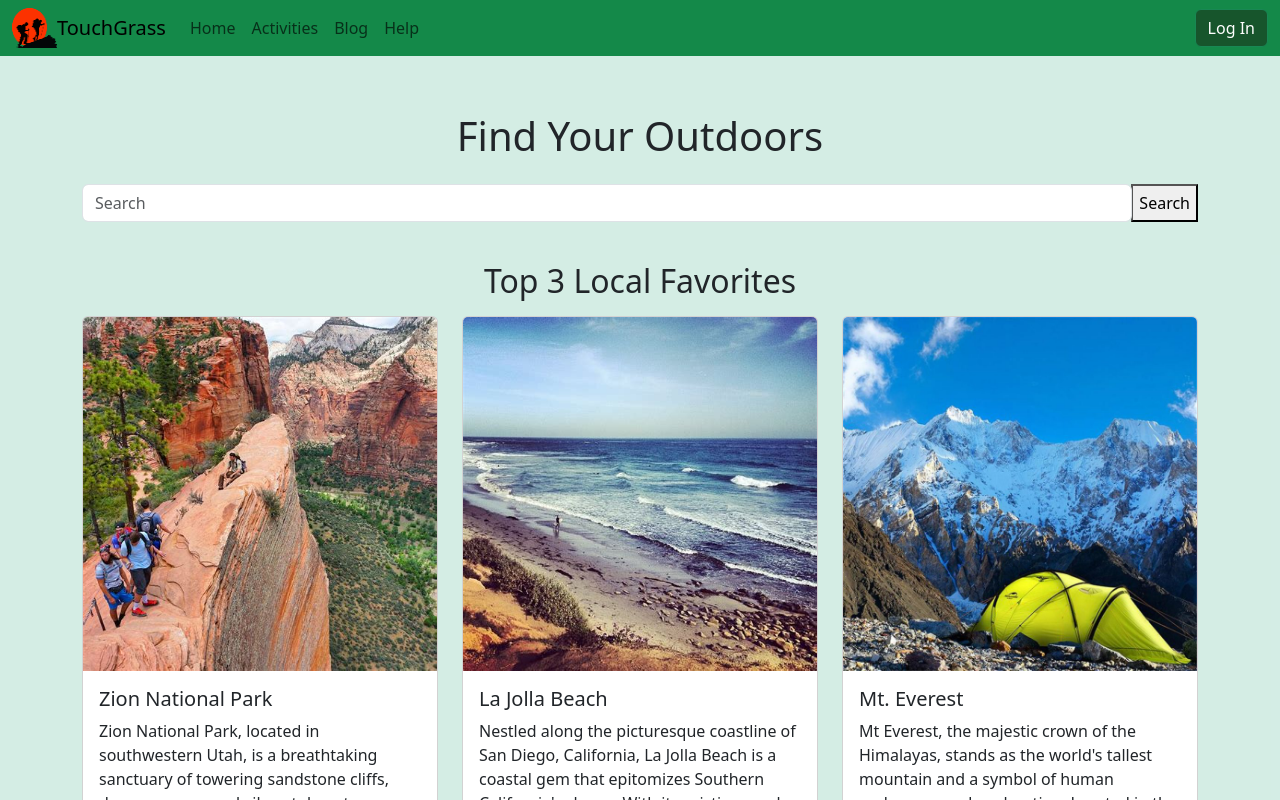
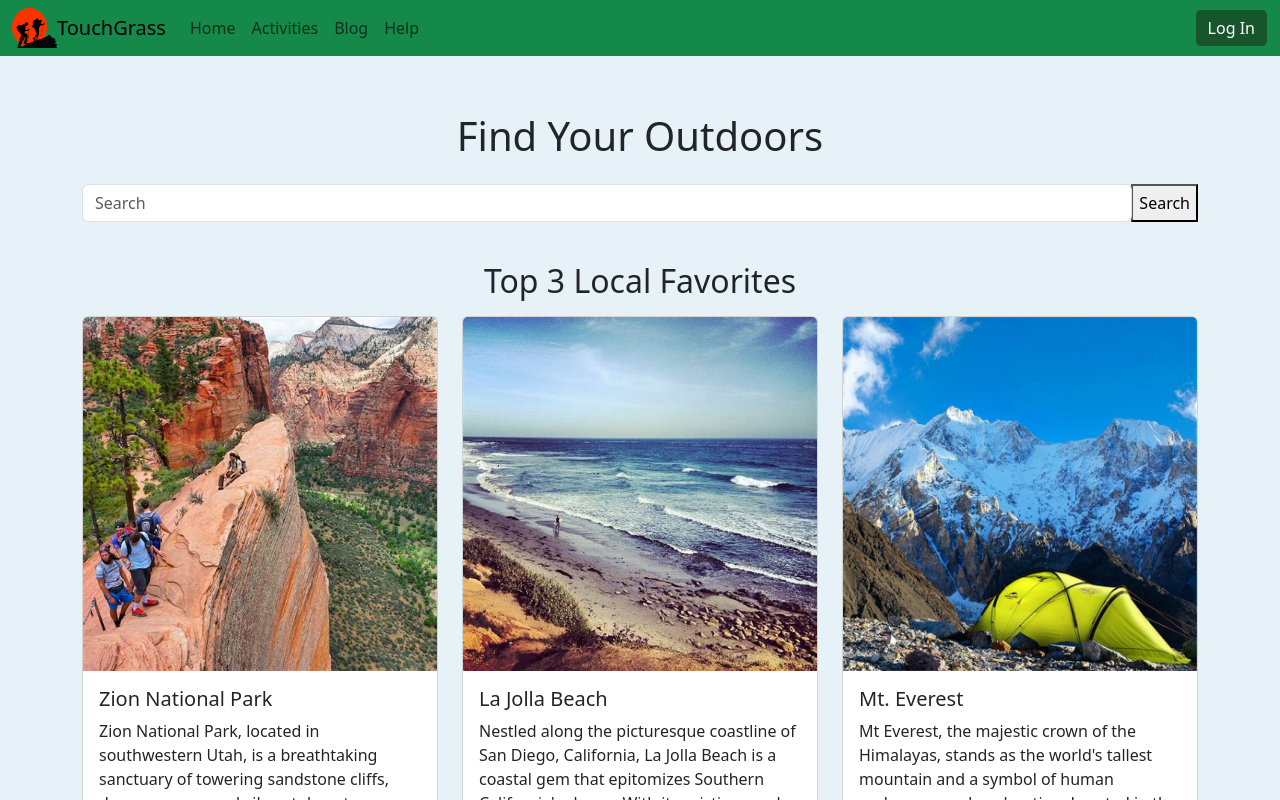
Before and after one commit to COMPE561GROUP2/gui, a React (Create React App) app: page / in a window 1280 px wide. Shown: the top 800 px of the page. Built offline with nearby package versions, Linux system fonts and the light colour scheme.

Commit message:
changed background color to a very light blue

```diff
--- a/src/App.css
+++ b/src/App.css
@@ -82,7 +82,7 @@
 /*    type selectors      */
 
 .background-main {
-  background-color: rgba(185, 226, 212, 0.616);
+  background-color: rgb(230, 242, 247);
 }
 
 .fullscreen {
--- a/src/elements/Navbar.js
+++ b/src/elements/Navbar.js
@@ -30,6 +30,7 @@ const Navbar = () => {
             ".navbar-custom {background-color: rgb(20, 137, 73);} .navbar-custom .navbar-brand, .navbar-custom .nav-link,.navbar-custom .navbar-nav, .navbar-custom .navbar-text {color: dark-green;}",
         }}
       />
+
       <nav className="navbar navbar-expand-lg navbar-custom">
         <div className="container-fluid">
           <Link to="/home">
```
